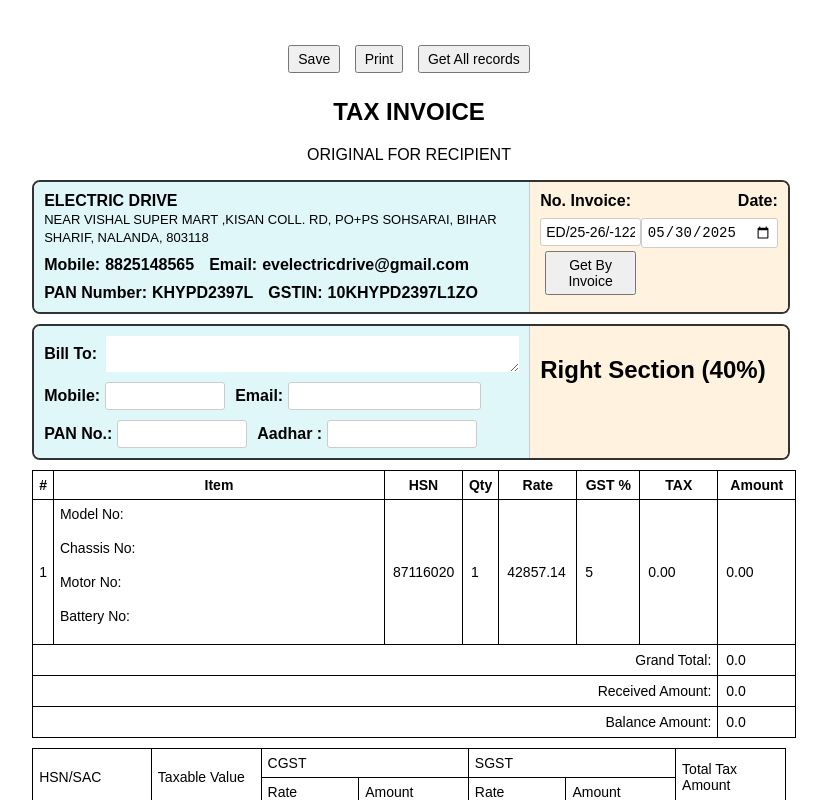
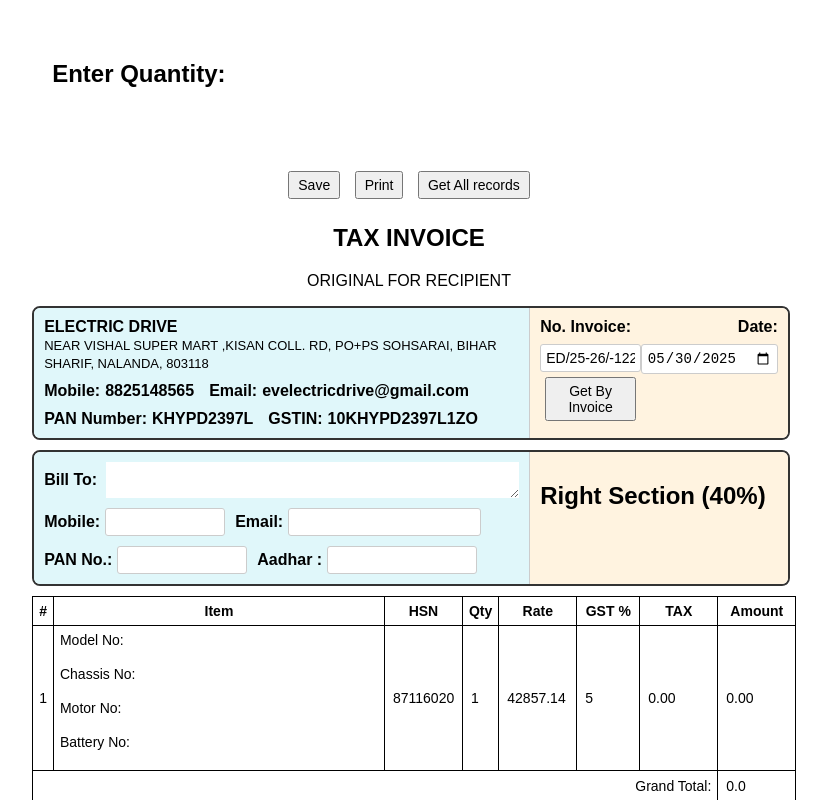
Before and after one commit to Rupaksingh123/electric-drive, a React (Create React App) app: page / in a window 1280 px wide. Shown: the top 800 px of the page, without its empty margins (231-1058 px from the left). Built offline with nearby package versions, Linux system fonts and the light colour scheme; no server answers.

Commit message:
Update App.js

```diff
--- a/src/App.js
+++ b/src/App.js
@@ -2,24 +2,48 @@ import logo from './logo.svg';
 import './App.css';
 
 function App() {
+  // return (
+  //   <div className="App">
+  //     {/* <header className="App-header">
+  //       <img src={logo} className="App-logo" alt="logo" />
+  //       <p>
+  //         Edit <code>src/App.js</code> and save to reload.
+  //       </p>
+  //       <a
+  //         className="App-link"
+  //         href="https://reactjs.org"
+  //         target="_blank"
+  //         rel="noopener noreferrer"
+  //       >
+  //         Learn React
+  //       </a>
+  //     </header> */}
+  //   </div>
+  // );
+
+
+   // Step 1: Function that will be called when input changes
+  const recalculate = (e) => {
+    const value = e.target.value;
+    console.log("Input value:", value);  // Step 2: Show in console
+    alert("You typed: " + value);        // Optional: Show alert
+  };
+
   return (
-    <div className="App">
-      {/* <header className="App-header">
-        <img src={logo} className="App-logo" alt="logo" />
-        <p>
-          Edit <code>src/App.js</code> and save to reload.
-        </p>
-        <a
-          className="App-link"
-          href="https://reactjs.org"
-          target="_blank"
-          rel="noopener noreferrer"
-        >
-          Learn React
-        </a>
-      </header> */}
+    <div style={{ padding: "20px" }}>
+      <h2>Enter Quantity:</h2>
+
+      {/* Step 3: Input field with onChange handler */}
+      <input
+        type="number"
+        className="qty"
+        id="qty"
+        defaultValue={1}
+        onChange={recalculate}
+      />
     </div>
   );
+
 }
 
 export default App;
```
